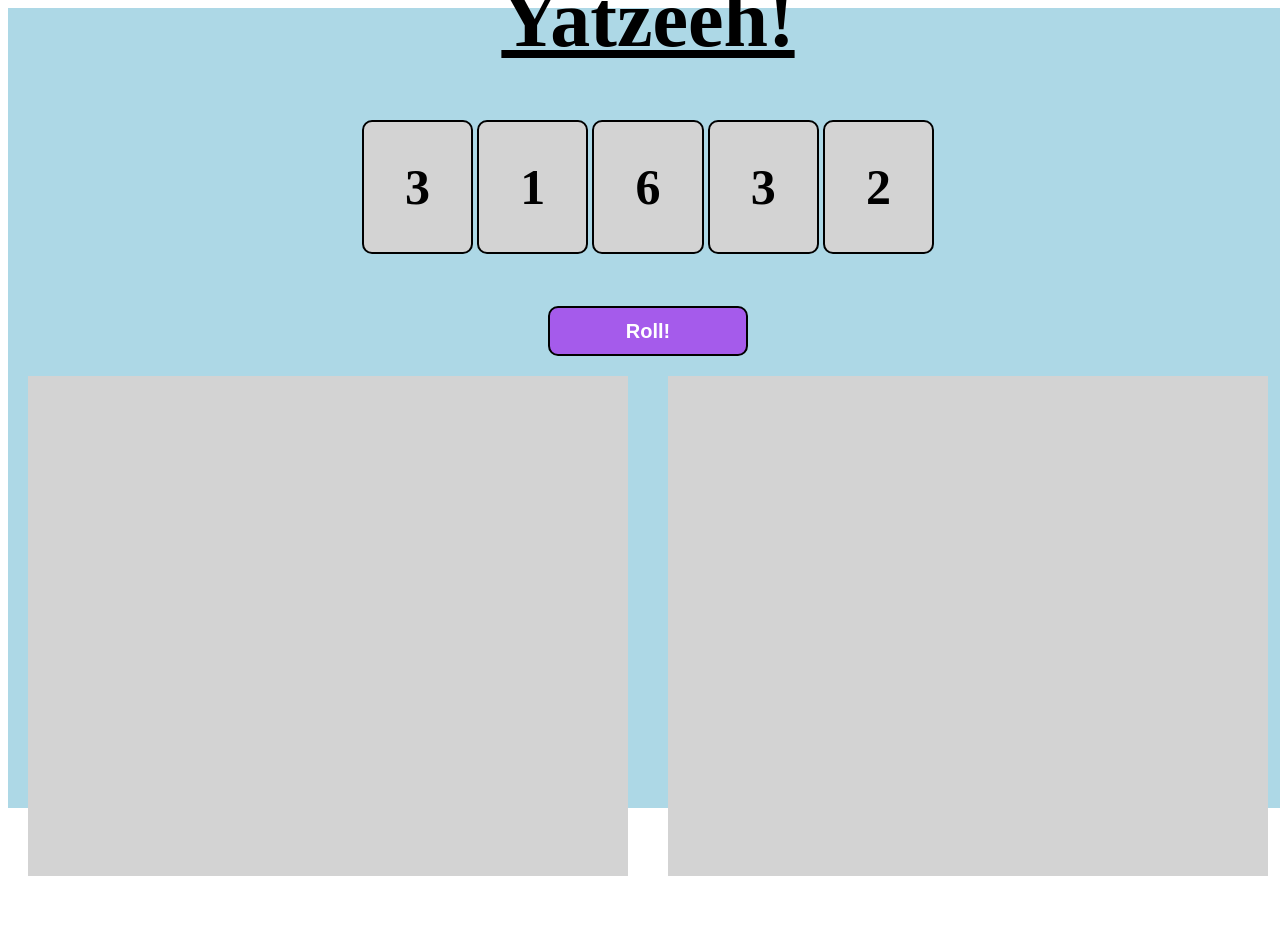
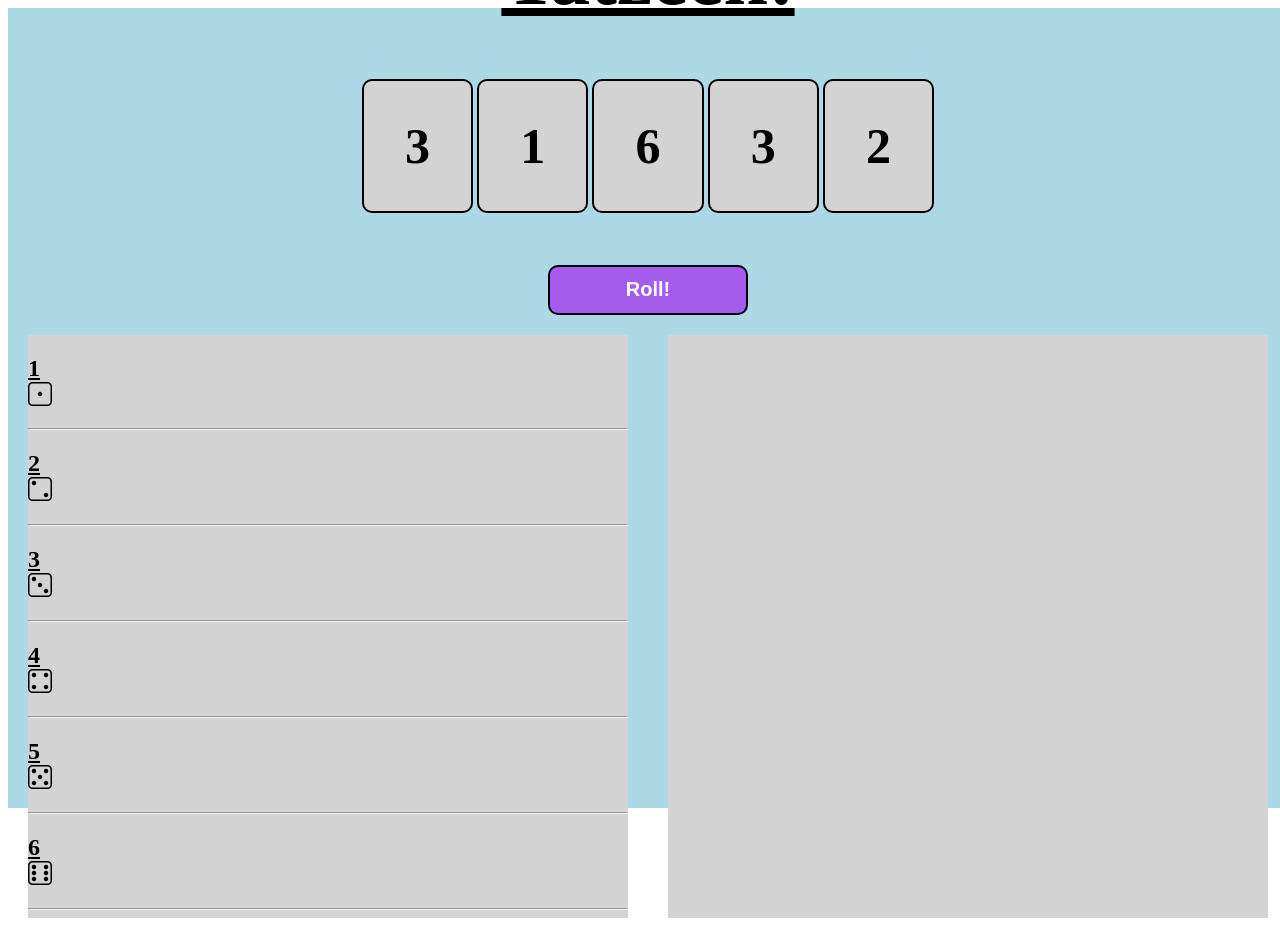
Before and after one commit to ThatOneJon/React-Yatzeeh-Game, a React (Create React App) app: page / in a window 1280 px wide. Before the commit the page ends 896 px from the top, so only its background shows below. Built offline with nearby package versions, Linux system fonts and the light colour scheme.

Commit message:
score card 1.0

```diff
--- a/public/css/styles.css
+++ b/public/css/styles.css
@@ -66,10 +66,15 @@
 .scoreCard{
     background-color:lightgrey;
     width:600px;
-    height:500px;
+    min-height:500px;
     margin: 20px;
 
 }
+
+.scoreCard > h2 {
+    text-decoration: underline;
+}
+
 .scoreCards{
     display: flex;
     justify-content: space-around;
--- a/public/index.html
+++ b/public/index.html
@@ -11,6 +11,7 @@
     />
     <link rel="apple-touch-icon" href="%PUBLIC_URL%/logo192.png" />
     <link rel ="stylesheet" href = "./css/styles.css">
+    <link rel="stylesheet" href="https://cdn.jsdelivr.net/npm/bootstrap-icons@1.9.1/font/bootstrap-icons.css">
     <!--
       manifest.json provides metadata used when your web app is installed on a
       user's mobile device or desktop. See https://developers.google.com/web/fundamentals/web-app-manifest/
--- a/src/components/scoreCard.js
+++ b/src/components/scoreCard.js
@@ -9,6 +9,18 @@ export default function ScoreCard(){
     return(
         <div className = "scoreCards">
             <div className = "scoreCard">
+                <h2>1<br></br><i className="bi bi-dice-1"></i></h2>
+                <hr></hr>
+                <h2>2<br></br><i className="bi bi-dice-2"></i></h2>
+                <hr></hr>
+                <h2>3<br></br><i className="bi bi-dice-3"></i></h2>
+                <hr></hr>
+                <h2>4<br></br><i className="bi bi-dice-4"></i></h2>
+                <hr></hr>
+                <h2>5<br></br><i className="bi bi-dice-5"></i></h2>
+                <hr></hr>
+                <h2>6<br></br><i className="bi bi-dice-6"></i></h2>
+                <hr></hr>
             </div>
             <div className = "scoreCard">
             </div>
```
